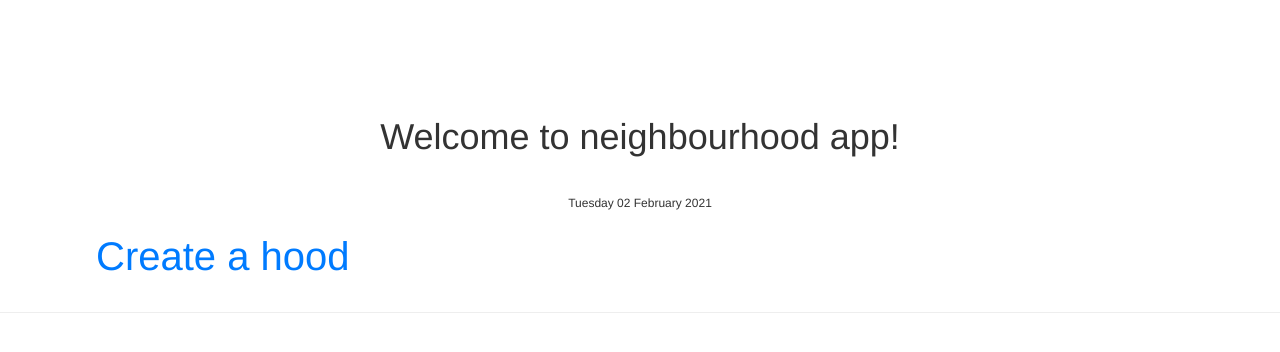
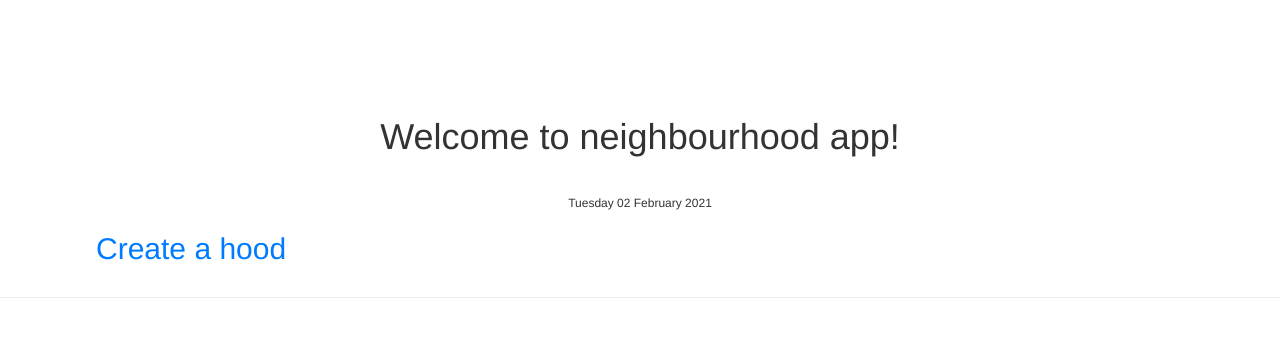
Before and after one commit to kclaudine/hood_app, a Django app: page / in a window 1280 px wide. Shown: the part 63-415 px from the top of the page. Run offline with Django 3.2, Linux system fonts and the light colour scheme; the visitor is signed in with stand-in values (Sample User, id 1); data that the repository does not hold is empty; some libraries are stand-ins or nearby versions.

Commit message:
add changes

```diff
--- a/nebapp/templates/users/index.html
+++ b/nebapp/templates/users/index.html
@@ -25,7 +25,7 @@
 
 
             <a href="{% url 'new-hood'%}">
-                <button class="btn btn-outline-primary btn-sm" style="font-size: 40px;">Create a hood</button>
+                <button class="btn btn-outline-primary btn-sm" style="font-size: 30px;">Create a hood</button>
             </a>
             <div class="row">
             {%for hood in hoods %}
```
